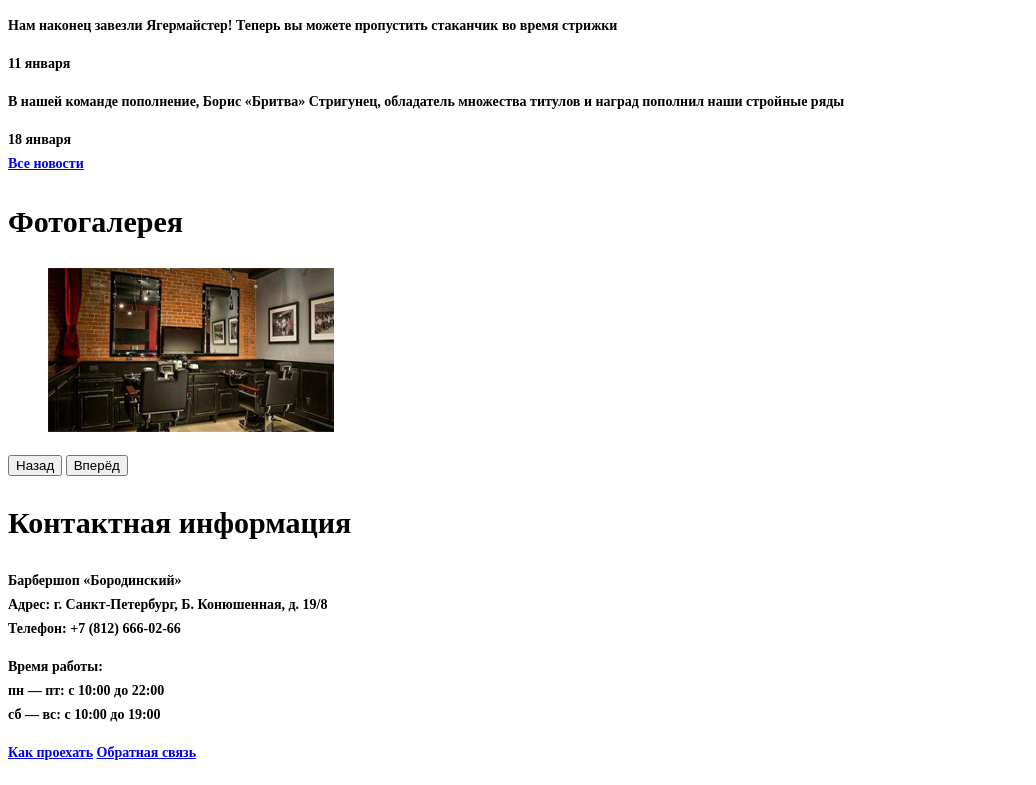
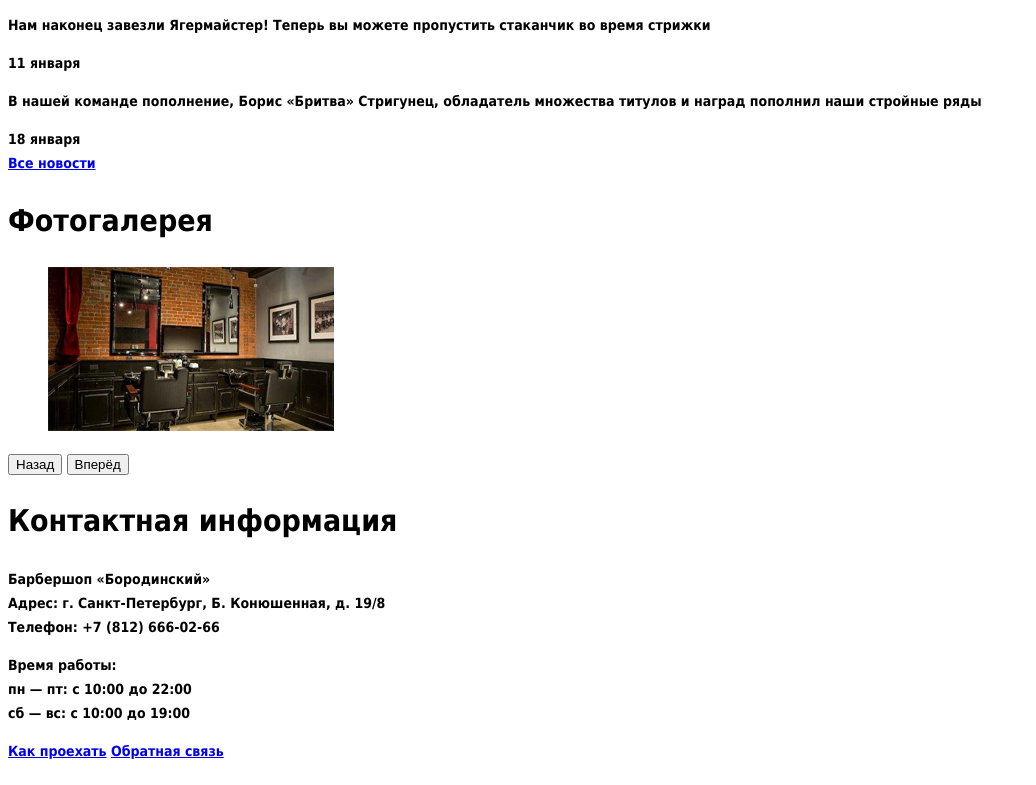
Before and after one commit to vicabelotelova/131771-barbershop, a plain HTML site: page index.html in a window 1280 px wide. Shown: the part 676-1461 px from the top of the page, without its empty margins (0-1036 px from the left). Drawn offline with Linux system fonts and the light colour scheme.

Commit message:
исправлено

```diff
--- a/css/style.css
+++ b/css/style.css
@@ -1,5 +1,5 @@
 body {
-	font-family: 'PT Sans Narrow';
+	font-family: 'PT Sans Narrow','Tahoma',sans-serif;
 	font-size: 14px;
 	line-height: 24px;
 	color: #000;
```
